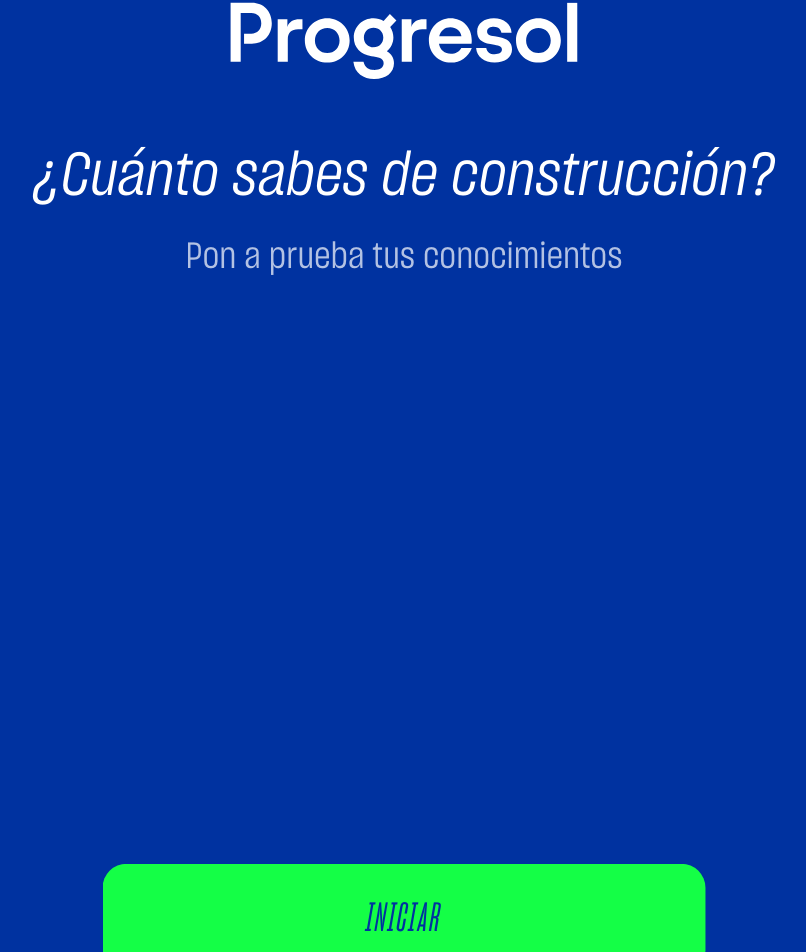
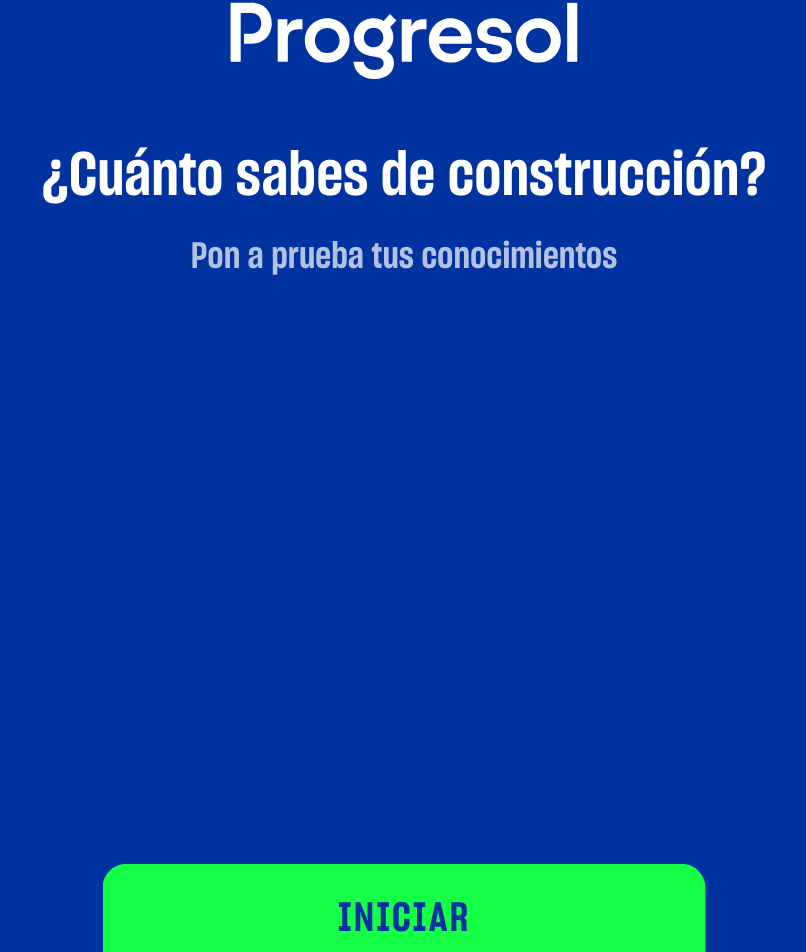
Before and after one commit to JordyMontalvo/yoconstructor, a React (Vite) app in the folder app-react/: page / in a window 1280 px wide. Shown: the part 799-1751 px from the top of the page, without its empty margins (136-942 px from the left). Built offline with nearby package versions, Linux system fonts and the light colour scheme.

Commit message:
style: update typography to SemiBold (font-sg-sb15) for consistency

```diff
--- a/app-react/src/components/Instrucciones.jsx
+++ b/app-react/src/components/Instrucciones.jsx
@@ -16,14 +16,14 @@
 
       {/* Content zone */}
       <div className="flex-1 flex flex-col items-center justify-center px-20 gap-12">
-        <h2 className="font-sg-bi15 text-[56px] text-[#14FF46] text-center">¿Cómo jugar?</h2>
+        <h2 className="font-sg-sb15 text-[56px] text-[#14FF46] text-center">¿Cómo jugar?</h2>
         <div className="flex flex-col gap-9 w-full max-w-[860px]">
           {rules.map((rule, i) => (
             <div key={i} className="flex items-center gap-7">
               <div className="w-20 h-20 rounded-full bg-white/15 flex items-center justify-center shrink-0">
                 <span className="font-sg-sb10 text-[36px] text-[#14FF46]">{rule.icon}</span>
               </div>
-              <span className="font-sg-b15 text-[38px] text-white leading-[1.3]">{rule.text}</span>
+              <span className="font-sg-sb15 text-[38px] text-white leading-[1.3]">{rule.text}</span>
             </div>
           ))}
         </div>
@@ -35,7 +35,7 @@
           onClick={onBegin}
           className="w-[600px] h-[110px] bg-[#14FF46] rounded-3xl flex items-center justify-center active:scale-[0.97] transition-transform"
         >
-          <span className="font-sg-mi10 text-[40px] text-[#0032A0] tracking-[2px]">COMENZAR</span>
+          <span className="font-sg-sb15 text-[40px] text-[#0032A0] tracking-[2px]">COMENZAR</span>
         </button>
         <span className="font-sg-b25 text-[18px] text-white/40">Expo Yo Constructor 2026</span>
       </div>
--- a/app-react/src/components/Portada.jsx
+++ b/app-react/src/components/Portada.jsx
@@ -11,10 +11,10 @@
 
       {/* Title */}
       <div className="flex flex-col items-center gap-5 px-20 pt-12">
-        <h1 className="font-sg-bi15 text-[60px] leading-[1.1] text-white text-center">
+        <h1 className="font-sg-sb15 text-[60px] leading-[1.1] text-white text-center">
           ¿Cuánto sabes de construcción?
         </h1>
-        <p className="font-sg-b15 text-[36px] text-white/70 text-center">
+        <p className="font-sg-sb15 text-[36px] text-white/70 text-center">
           Pon a prueba tus conocimientos
         </p>
       </div>
@@ -29,7 +29,7 @@
           className="w-[600px] h-[110px] bg-[#14FF46] rounded-3xl flex items-center justify-center active:scale-[0.97] transition-transform"
           style={{ animation: 'pulse-cta 2s ease-in-out infinite' }}
         >
-          <span className="font-sg-mi10 text-[40px] text-[#0032A0] tracking-[2px]">INICIAR</span>
+          <span className="font-sg-sb15 text-[40px] text-[#0032A0] tracking-[2px]">INICIAR</span>
         </button>
         <span className="font-sg-b25 text-[18px] text-white/40">Expo Yo Constructor 2026</span>
       </div>
```
